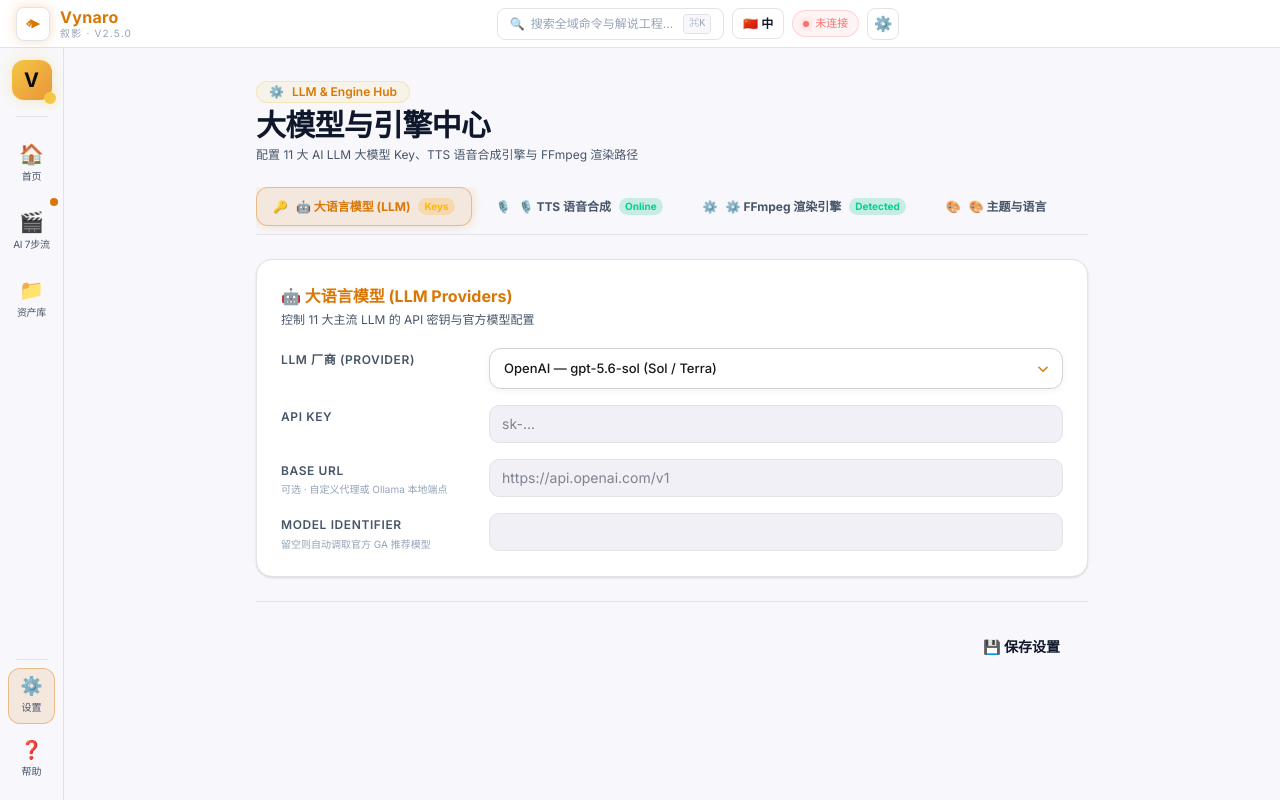
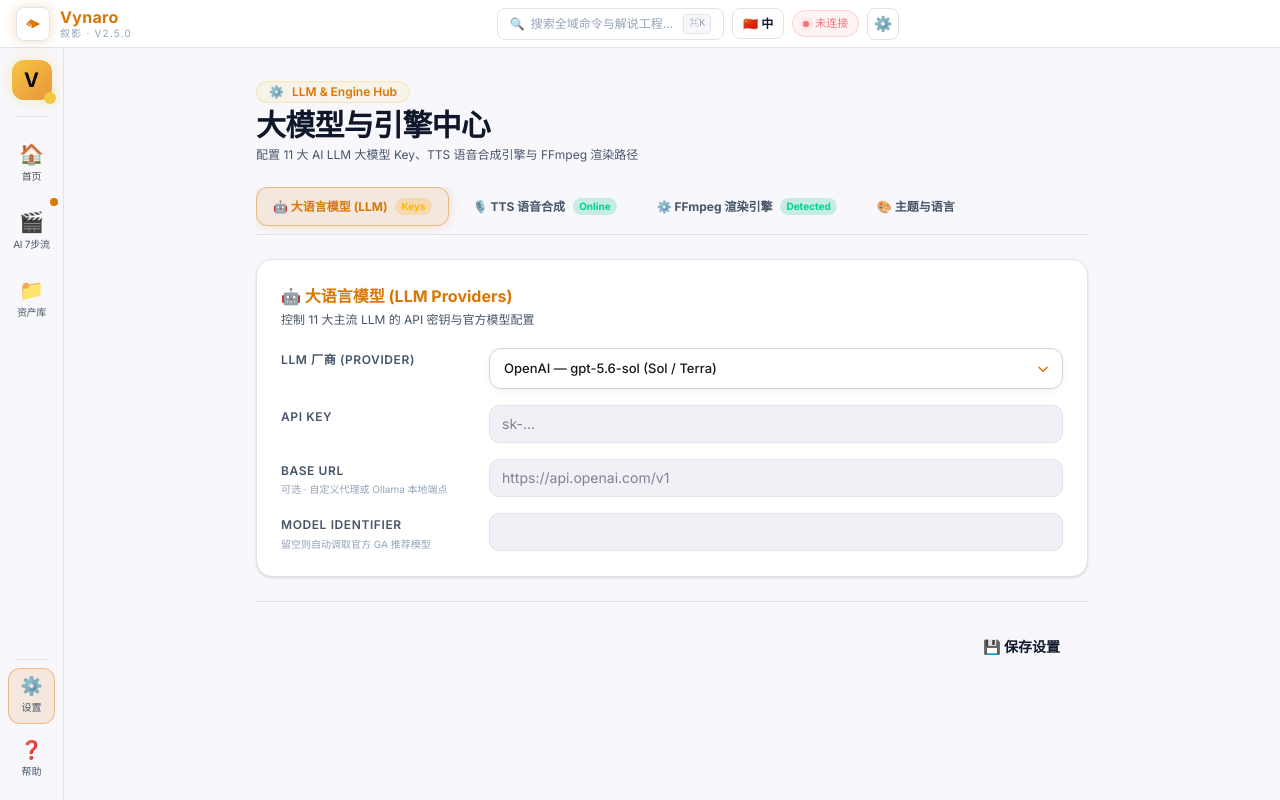
Before and after one commit to Agions/Voxplore, a React (Vite) app: page /settings in a window 1280 px wide. Built offline with nearby package versions, Linux system fonts and the light colour scheme.

Commit message:
fix(settings): 修复设置页 Tab 标签图标重复显示的问题

```diff
--- a/src/routes/settings.tsx
+++ b/src/routes/settings.tsx
@@ -162,7 +162,6 @@
               : "text-[var(--color-text-secondary)] hover:bg-[var(--color-surface-elevated)] hover:text-[var(--color-text-primary)]"
           }`}
         >
-          <span>🔑</span>
           <span>{t("settings.tab_llm", locale)}</span>
           <span className={`text-[10px] px-1.5 py-0.5 rounded-full ${hasApiKey ? "bg-emerald-500/20 text-emerald-400" : "bg-amber-500/20 text-amber-400"}`}>
             {hasApiKey ? "Active" : "Keys"}
@@ -178,7 +177,6 @@
               : "text-[var(--color-text-secondary)] hover:bg-[var(--color-surface-elevated)] hover:text-[var(--color-text-primary)]"
           }`}
         >
-          <span>🎙️</span>
           <span>{t("settings.tab_tts", locale)}</span>
           <span className="text-[10px] px-1.5 py-0.5 rounded-full bg-emerald-500/20 text-emerald-400">
             Online
@@ -194,7 +192,6 @@
               : "text-[var(--color-text-secondary)] hover:bg-[var(--color-surface-elevated)] hover:text-[var(--color-text-primary)]"
           }`}
         >
-          <span>⚙️</span>
           <span>{t("settings.tab_ffmpeg", locale)}</span>
           <span className="text-[10px] px-1.5 py-0.5 rounded-full bg-emerald-500/20 text-emerald-400">
             Detected
@@ -210,7 +207,6 @@
               : "text-[var(--color-text-secondary)] hover:bg-[var(--color-surface-elevated)] hover:text-[var(--color-text-primary)]"
           }`}
         >
-          <span>🎨</span>
           <span>{t("settings.tab_appearance", locale)}</span>
         </button>
       </div>
```
